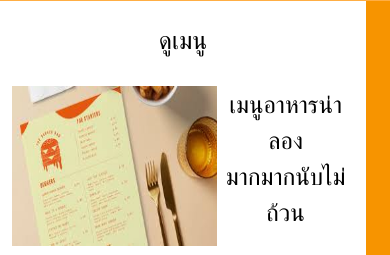
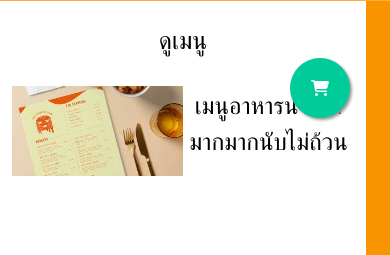
Before and after one commit to BallThanapat/RestaurantWeb, a PHP site: page /promotion.html in a window 390 px wide. Shown: the part 686-941 px from the top of the page. Run offline with PHP 8.4, Linux system fonts and the light colour scheme; some libraries are stand-ins or nearby versions.

Commit message:
UPDATE shoppinh cart at promotion

```diff
--- a/promotion.css
+++ b/promotion.css
@@ -186,11 +186,11 @@
 }
 
 .b-item .img {
-    width: 60%;
+    width: 50%;
 }
 
 .b-item .text {
-    width: 40%;
+    width: 50%;
     font-size: 1.5em;
     display: flex;
     justify-content: center;
@@ -225,6 +225,23 @@
 
 .item img {
     width: 100%;
+}
+
+.float{
+	position:fixed;
+	width:60px;
+	height:60px;
+	bottom:40px;
+	right:40px;
+	background-color:#0C9;
+	color:#FFF;
+	border-radius:50px;
+	text-align:center;
+	box-shadow: 2px 2px 3px #999;
+}
+
+.my-float{
+	margin-top:22px;
 }
 
 /* Footer */
--- a/promotion.html
+++ b/promotion.html
@@ -266,7 +266,8 @@
     <section class="allPromotionSection">
         <div class="container">
             <div class="row d-flex justify-content-center" id="allPromotion">
-                <a class="col-lg-5 col-md-12 mt-3 mb-3 ms-4 me-4 test" data-bs-toggle="modal" data-bs-target="#promotionModal">
+                <a class="col-lg-5 col-md-12 mt-3 mb-3 ms-4 me-4 test" data-bs-toggle="modal"
+                    data-bs-target="#promotionModal">
                     <div>
                         <img src="Image_inventory/Promotion/promotion.png" class="w-100">
                     </div>
@@ -276,7 +277,8 @@
                         <button class="p-1 bg-success">สั่งซื้อ</button>
                     </div>
                 </a>
-                <a class="col-lg-5 col-md-12 mt-3 mb-3 ms-4 me-4 test" data-bs-toggle="modal" data-bs-target="#promotionModal">
+                <a class="col-lg-5 col-md-12 mt-3 mb-3 ms-4 me-4 test" data-bs-toggle="modal"
+                    data-bs-target="#promotionModal">
                     <div>
                         <img src="Image_inventory/Promotion/promotion.png" class="w-100">
                     </div>
@@ -286,7 +288,8 @@
                         <button class="p-1 bg-success">สั่งซื้อ</button>
                     </div>
                 </a>
-                <a class="col-lg-5 col-md-12 mt-3 mb-3 ms-4 me-4 test" data-bs-toggle="modal" data-bs-target="#promotionModal">
+                <a class="col-lg-5 col-md-12 mt-3 mb-3 ms-4 me-4 test" data-bs-toggle="modal"
+                    data-bs-target="#promotionModal">
                     <div>
                         <img src="Image_inventory/Promotion/promotion.png" class="w-100">
                     </div>
@@ -296,7 +299,8 @@
                         <button class="p-1 bg-success">สั่งซื้อ</button>
                     </div>
                 </a>
-                <a class="col-lg-5 col-md-12 mt-3 mb-3 ms-4 me-4 test" data-bs-toggle="modal" data-bs-target="#promotionModal">
+                <a class="col-lg-5 col-md-12 mt-3 mb-3 ms-4 me-4 test" data-bs-toggle="modal"
+                    data-bs-target="#promotionModal">
                     <div>
                         <img src="Image_inventory/Promotion/promotion.png" class="w-100">
                     </div>
@@ -345,19 +349,125 @@
         <div class="modal-dialog modal-dialog-centered modal-dialog-scrollable modal-lg">
             <div class="modal-content">
                 <div class="modal-header">
-                    <h5 class="modal-title" id="promotionModalLabel">Test Eiei</h5>
+                    <h5 class="modal-title" id="promotionModalLabel">Test I(Name Promotion)</h5>
                     <button type="button" class="btn-close" data-bs-dismiss="modal" aria-label="Close"></button>
                 </div>
                 <div class="modal-body">
-                    <div class="modal-footer d-flex justify-content-center">
-                        <button type="button" class="btn btn-secondary" data-bs-dismiss="modal">ปิด</button>
-                        <input type="number">
-                        <button type="button" class="btn btn-warning">สั่งซื้อ</button>
+                    <div data-bs-spy="scroll" data-bs-target="#navbar-example2" data-bs-offset="0"
+                        class="scrollspy-example" tabindex="0">
+                        <div class="container">
+                            <div class="row d-flex justify-content-center">
+                                <div class="col-sm-8">
+                                    <img src="Image_inventory/Promotion/promotion.png" class="w-100">
+                                </div>
+                                <div class="col-sm-12 mt-2">
+                                    <h2>รายละเอียดโปรโมชั่น</h2>
+                                </div>
+                                <hr>
+                                <div class="col-sm-12">
+                                    <p>Lorem ipsum dolor sit amet, consectetur adipiscing elit. Phasellus ut
+                                        sollicitudin dolor. Aliquam porta suscipit purus non pretium. Integer ut
+                                        volutpat ante, id finibus tortor. Fusce nibh mauris, dapibus sed diam et,
+                                        pellentesque sollicitudin sapien. In pretium leo sed libero sodales ultrices.
+                                        Donec molestie risus eget ornare vehicula. Ut finibus risus in pretium
+                                        consectetur. Donec malesuada erat sapien, nec malesuada nisl maximus non. Sed
+                                        nibh erat, mattis eget accumsan pretium, venenatis quis erat. Nunc massa velit,
+                                        commodo at dui et, varius aliquet velit. Curabitur ullamcorper ligula nulla, vel
+                                        congue metus malesuada non. Donec finibus sagittis volutpat. Vestibulum
+                                        fermentum eleifend urna, non pharetra sapien porta ac. Etiam id neque enim.
+
+                                        Suspendisse non sem vel elit posuere feugiat sed vel nibh. Donec tristique felis
+                                        nec lorem posuere auctor. Sed imperdiet erat vel magna luctus, eget ullamcorper
+                                        diam tristique. Proin dapibus enim at viverra interdum. Ut massa diam, tristique
+                                        bibendum elementum eu, viverra et metus. Proin sapien mauris, venenatis lacinia
+                                        neque in, dapibus rhoncus lectus. Quisque tincidunt purus nulla, vel congue
+                                        dolor consectetur vitae. Nullam vel venenatis purus, at aliquet nulla. Cras
+                                        blandit est vitae arcu mattis porta et vitae risus. Nullam quis metus dui.
+                                        Interdum et malesuada fames ac ante ipsum primis in faucibus. Nunc rhoncus
+                                        hendrerit vulputate. Duis posuere, sem ut suscipit maximus, sapien sapien
+                                        malesuada massa, eget sagittis velit mauris quis justo. Nunc varius nulla et
+                                        justo tempus, rhoncus porttitor lectus porta.</p>
+                                </div>
+                            </div>
+                        </div>
                     </div>
+                </div>
+                <div class="modal-footer d-flex justify-content-center">
+                    <button type="button" class="btn btn-secondary" data-bs-dismiss="modal">ปิด</button>
+                    <button type="button" class="btn btn-warning">สั่งซื้อ</button>
                 </div>
             </div>
         </div>
     </div>
+
+    <a href="#" class="float" data-bs-toggle="modal" data-bs-target="#shoppingCartModal">
+        <i class="fa-solid fa-cart-shopping my-float"></i>
+    </a>
+
+    <!-- Shopping Cart Modals -->
+    <div class="modal fade" id="shoppingCartModal" tabindex="-1" aria-labelledby="shoppingCartModalLabel"
+        aria-hidden="true">
+        <div class="modal-dialog modal-dialog-centered modal-dialog-scrollable modal-lg">
+            <div class="modal-content">
+                <div class="modal-header">
+                    <h5 class="modal-title" id="shoppingCartModalLabel">รายการของคุณ</h5>
+                    <button type="button" class="btn-close" data-bs-dismiss="modal" aria-label="Close"></button>
+                </div>
+                <div class="modal-body">
+                    <div data-bs-spy="scroll" data-bs-target="#navbar-example2" data-bs-offset="0"
+                        class="scrollspy-example" tabindex="0">
+                        <div class="container">
+                            <div class="row">
+                                <div class="col-sm-6"> <!-- Item of menu to order -->
+                                    <div class="container">
+                                        <div class="row">
+                                            <div class="col-sm-5">
+                                                <img src="Image_inventory/Menu/friedFood.png" class="w-100">
+                                                <!-- รูปภาพจาก MENU -->
+                                            </div>
+                                            <div class="col-sm-6">
+                                                <p>Fied Chicken</p> <!-- ชื่อของเมนู -->
+                                                <hr>
+                                                <div class="d-flex">
+                                                    <p class="w-25">x 2</p> <!-- จำนวน -->
+                                                    <p class="w-25 ms-auto text-danger">259</p>
+                                                </div>
+                                            </div>
+                                        </div>
+                                    </div>
+                                </div>
+
+                                <div class="col-sm-6"> <!-- Item of menu to order -->
+                                    <div class="container">
+                                        <div class="row">
+                                            <div class="col-sm-5">
+                                                <img src="Image_inventory/Menu/dessert.png" class="w-100">
+                                                <!-- รูปภาพจาก MENU -->
+                                            </div>
+                                            <div class="col-sm-6">
+                                                <p>Pancake</p> <!-- ชื่อของเมนู -->
+                                                <hr>
+                                                <div class="d-flex">
+                                                    <p class="w-25">x 1</p>
+                                                    <p class="w-25 ms-auto text-danger">72</p>
+                                                </div>
+                                            </div>
+                                        </div>
+                                    </div>
+                                </div>
+                            </div>
+                        </div>
+                    </div>
+                </div>
+                <div class="modal-footer d-flex justify-content-center">
+                    <button type="button" class="btn btn-secondary" data-bs-dismiss="modal">ปิด</button>
+                    <button type="button" class="btn btn-warning">ทำการสั่งซื้อ</button>
+                </div>
+            </div>
+        </div>
+    </div>
+
+
 
     <footer>
         <div class="footer d-flex justify-content-center w-100">
```
